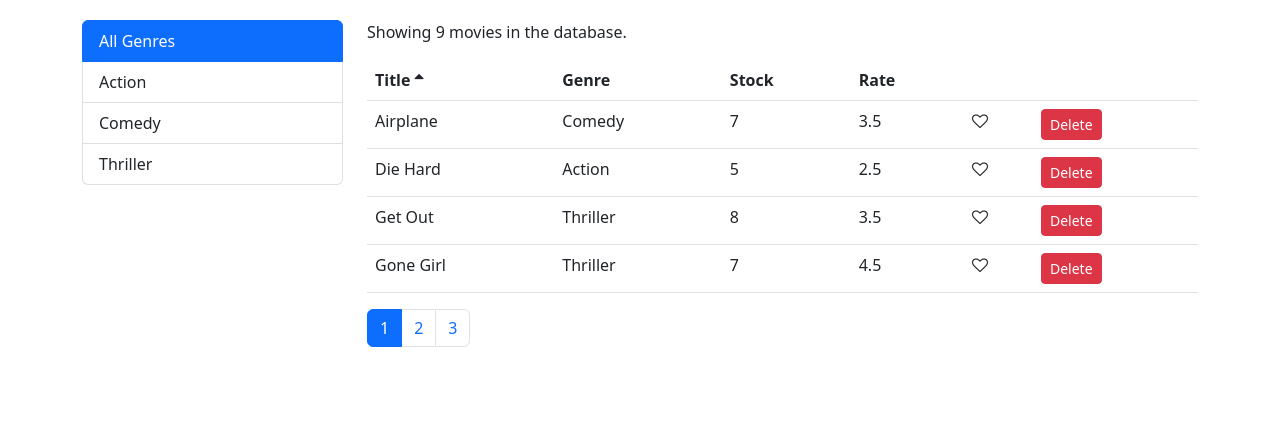
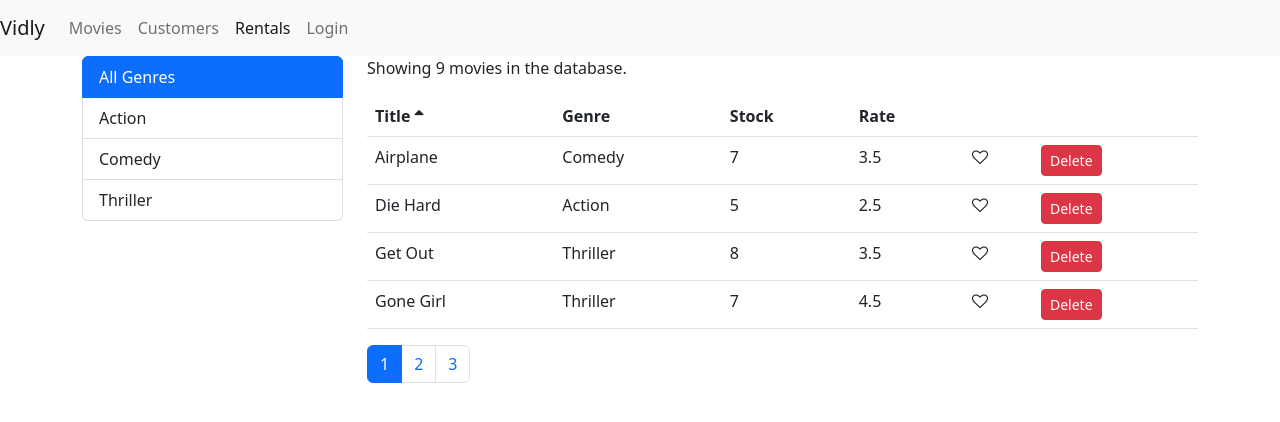
Before and after one commit to manijehshirzadeh/vidly, a React (Create React App) app: page /rentals in a window 1280 px wide. Shown: the top 422 px of the page. Built offline with nearby package versions, Linux system fonts and the light colour scheme.

Commit message:
Added routes in the app bar. Created some place holder components for the routes

```diff
--- a/src/App.js
+++ b/src/App.js
@@ -1,13 +1,31 @@
 import React, { Component } from "react";
+import { Route, Redirect, Switch } from "react-router-dom";
 import Movies from "./components/movies";
+import Customers from "./components/customers";
+import Rentals from "./components/rentals";
+import NotFound from "./components/notFound";
+import NavBar from "./components/navBar";
+import LoginForm from "./components/loginForm";
 import "./App.css";
 
 class App extends Component {
   render() {
     return (
-      <main className="container">
+      <React.Fragment>
+        <NavBar />
+        <main className="container">
+          <Switch>
+            <Route path="/login" component={LoginForm} />
         <Movies />
-      </main>
+            <Route path="/movies" component={Movies}></Route>
+            <Route path="/customers" component={Customers}></Route>
+            <Route path="/rentals" component={Rentals}></Route>
+            <Route path="/not-found" component={NotFound}></Route>
+            <Redirect from="/" exact to="/movies" />
+            <Redirect to="/not-found" />
+          </Switch>
+        </main>
+      </React.Fragment>
     );
   }
 }
--- /dev/null
+++ b/src/components/customers.jsx
@@ -0,0 +1,5 @@
+const Customers = () => {
+  return <h1>Customers</h1>;
+};
+
+export default Customers;
--- /dev/null
+++ b/src/components/loginForm.jsx
@@ -0,0 +1,33 @@
+import Joi from "joi-browser";
+import Form from "./common/form";
+
+class LoginForm extends Form {
+  state = {
+    data: { username: "", password: "" },
+    errors: {},
+  };
+
+  schema = {
+    username: Joi.string().required().label("Username"),
+    password: Joi.string().required().label("Password"),
+  };
+
+  doSubmit = () => {
+    // Call the server
+    console.log("Submitted");
+  };
+  render() {
+    return (
+      <div>
+        <h1>Login</h1>
+        <form onSubmit={this.handleSubmit}>
+          {this.renderInput("username", "Username")}
+          {this.renderInput("password", "Password", "password")}
+          {this.renderButton("Login ")}
+        </form>
+      </div>
+    );
+  }
+}
+
+export default LoginForm;
--- /dev/null
+++ b/src/components/navBar.jsx
@@ -0,0 +1,41 @@
+import React, { Component } from "react";
+import { Link, NavLink } from "react-router-dom";
+
+const NavBar = () => {
+  return (
+    <nav className="navbar navbar-expand-lg navbar-light bg-light">
+      <Link className="navbar-brand" to="/">
+        Vidly
+      </Link>
+      <button
+        className="navbar-toggler"
+        type="button"
+        data-toggle="collapse"
+        data-target="#navbarNavAltMarkup"
+        aria-controls="navbarNavAltMarkup"
+        aria-expanded="false"
+        aria-label="Toggle navigation"
+      >
+        <span className="navbar-toggler-icon" />
+      </button>
+      <div className="collapse navbar-collapse" id="navbarNavAltMarkup">
+        <div className="navbar-nav">
+          <NavLink className="nav-item nav-link" to="/movies">
+            Movies
+          </NavLink>
+          <NavLink className="nav-item nav-link" to="/customers">
+            Customers
+          </NavLink>
+          <NavLink className="nav-item nav-link" to="/rentals">
+            Rentals
+          </NavLink>
+          <NavLink className="nav-item nav-link" to="/login">
+            Login
+          </NavLink>
+        </div>
+      </div>
+    </nav>
+  );
+};
+
+export default NavBar;
--- /dev/null
+++ b/src/components/notFound.jsx
@@ -0,0 +1,7 @@
+import React from "react";
+
+const NotFound = () => {
+  return <h1>NotFound</h1>;
+};
+
+export default NotFound;
--- /dev/null
+++ b/src/components/rentals.jsx
@@ -0,0 +1,7 @@
+import React, { Component } from "react";
+
+const Rentals = () => {
+  return <h1>Rentals</h1>;
+};
+
+export default Rentals;
--- a/src/index.css
+++ b/src/index.css
@@ -1,6 +1,6 @@
 body {
   margin: 0;
-  padding: 20px 0 0 0;
+  padding: 0 0 0 0;
   font-family: -apple-system, BlinkMacSystemFont, "Segoe UI", "Roboto", "Oxygen",
     "Ubuntu", "Cantarell", "Fira Sans", "Droid Sans", "Helvetica Neue",
     sans-serif;
@@ -8,6 +8,10 @@
   -moz-osx-font-smoothing: grayscale;
 }
 
+.navBar {
+  margin-bottom: 30px;
+}
+
 code {
   font-family: source-code-pro, Menlo, Monaco, Consolas, "Courier New",
     monospace;
--- a/src/index.js
+++ b/src/index.js
@@ -1,5 +1,6 @@
 import React from "react";
 import ReactDOM from "react-dom/client";
+import { BrowserRouter } from "react-router-dom";
 import "./index.css";
 import App from "./App";
 import reportWebVitals from "./reportWebVitals";
@@ -8,9 +9,9 @@
 
 const root = ReactDOM.createRoot(document.getElementById("root"));
 root.render(
-  <React.StrictMode>
+  <BrowserRouter>
     <App />
-  </React.StrictMode>
+  </BrowserRouter>
 );
 
 // If you want to start measuring performance in your app, pass a function
```
